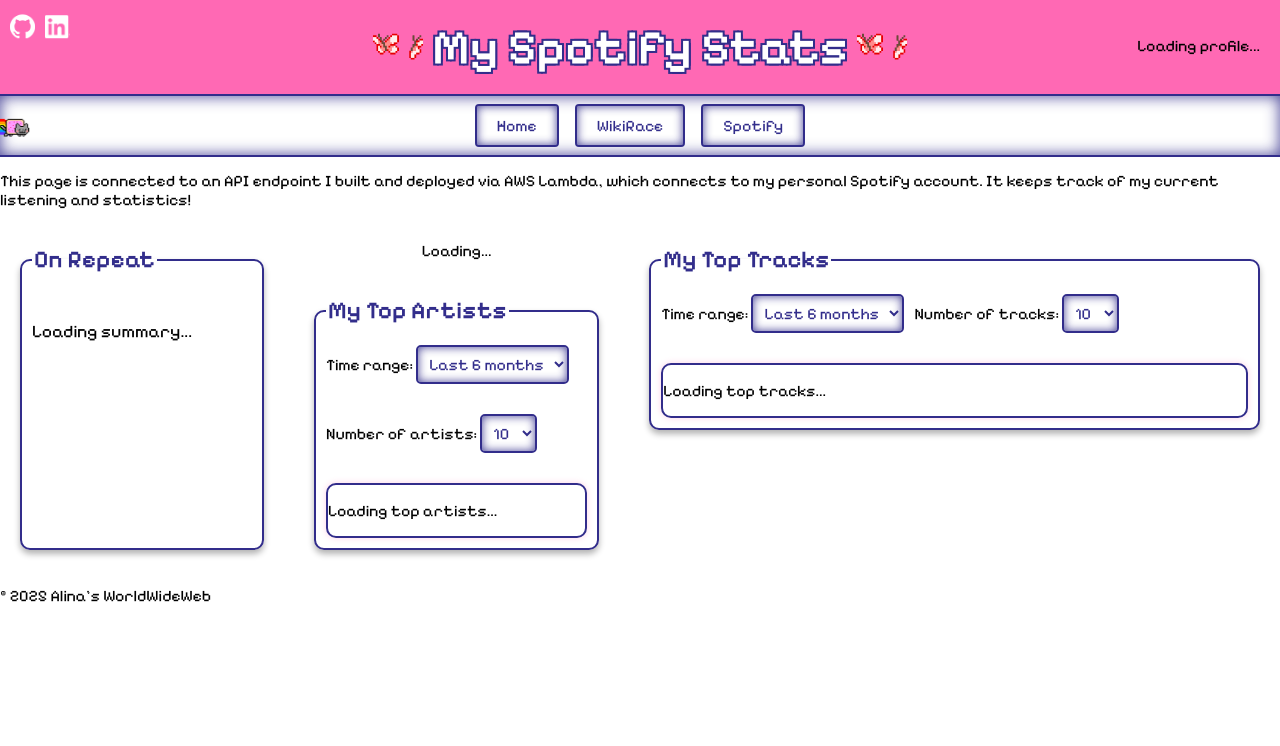
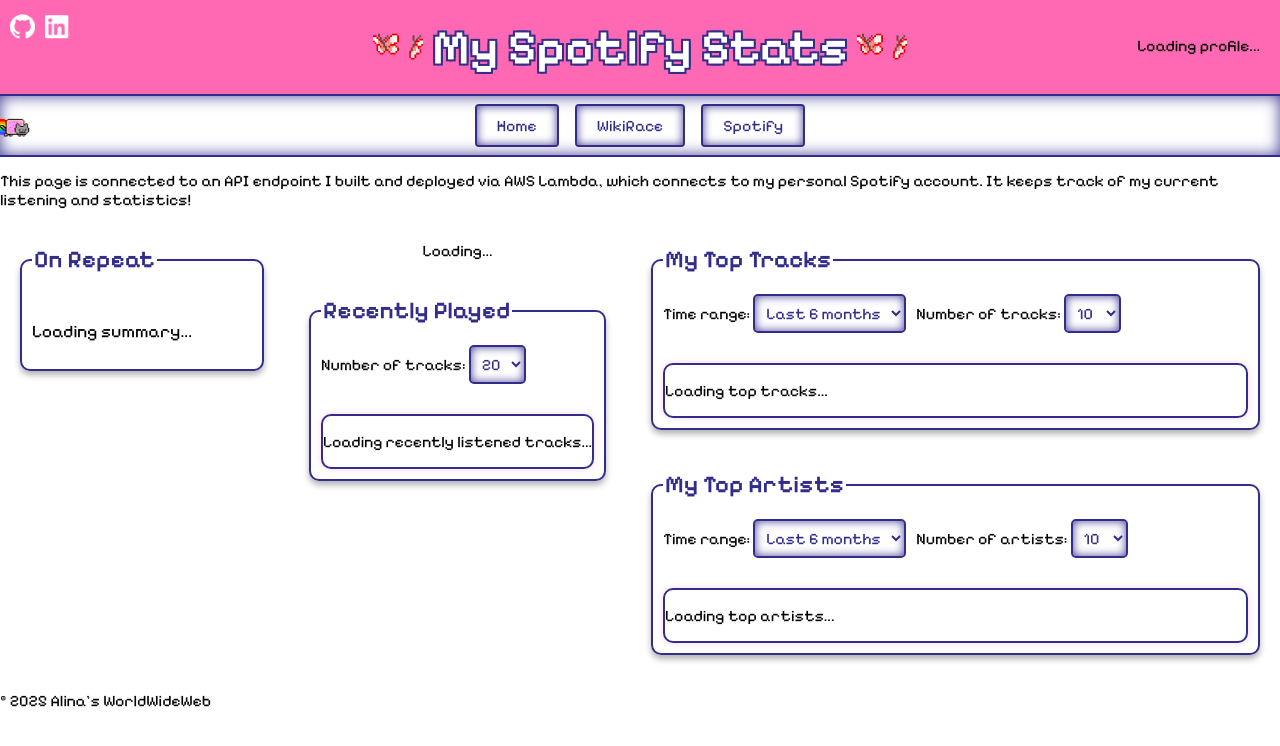
Before and after one commit to alinagarib/alinagarib.github.io, a Jekyll site: the page built from spotify.markdown, in a window 1280 px wide. Shown: the top 746 px of the page. Built offline with Jekyll 4.4.1, drawn with Linux system fonts in a browser that asks for light colours.

Commit message:
connected to new recently listened endpoint, working on layout of spotify page, updated headshot

```diff
--- a/assets/css/style.css
+++ b/assets/css/style.css
@@ -155,6 +155,10 @@
   box-sizing: border-box;
 }
 
+#wikirace-form input[type="text"]:focus{
+  outline: 2px solid hotpink;
+}
+
 button {
   display: inline-block;
   background-color: white;
@@ -203,20 +207,11 @@
 
 .spotify-container {
   display: flex;
-  /* flex-direction: column; */
   justify-content: center;
   align-items: stretch;
-  gap: 10px;
+  gap: 5px;
   width: 100%;
-  /* max-width: 1200px; */
 }
-
-/* .spotify-container {
-  display: flex;
-  justify-content: center;
-  align-items: stretch;
-  gap: 10px;
-} */
 
 #spotify-profile {
   position: absolute;
@@ -251,14 +246,31 @@
 .tracks-container {
   display: flex;
   flex-direction: column;
-  width: 100%;
+  flex: 1;
+  min-width: 0;
+  gap: 0;
 }
 
-#top-tracks {
-  max-height: 550px;
+.tracks-container fieldset {
+  flex: 1;
+  min-width: 0;
+}
+
+#recent-listening {
+  max-height: 300px;
   overflow-y: auto;
   width: 100%;
-  max-width: 700px;
+  border: 2px solid rgb(50, 45, 139);
+  border-radius: 10px;
+  box-shadow: 0px 0px 6px rgba(255, 105, 180, 0.3);
+  box-sizing: border-box;
+}
+
+#top-tracks,
+#top-artists {
+  max-height: 250px;
+  overflow-y: auto;
+  width: 100%;
   border: 2px solid rgb(50, 45, 139);
   border-radius: 10px;
   box-shadow: 0px 0px 6px rgba(255, 105, 180, 0.3);
@@ -409,16 +421,6 @@
   text-align: center;
 }
 
-#top-artists {
-  max-height: 200px;
-  overflow-y: auto;
-  width: 100%;
-  border: 2px solid rgb(50, 45, 139);
-  border-radius: 10px;
-  box-shadow: 0px 0px 6px rgba(255, 105, 180, 0.3);
-  box-sizing: border-box;
-}
-
 .artist {
   display: flex;
   align-items: center;
@@ -436,10 +438,10 @@
 }
 
 .artist img {
-  width: 30px;
-  height: 30px;
+  width: 40px;
+  height: 40px;
   margin-right: 10px;
-  border-radius: 4px;
+  border-radius: 20px;
   flex-shrink: 0;
 }
 
@@ -470,9 +472,10 @@
 .now-and-artists {
   display: flex;
   flex-direction: column;
-  align-items: center;
+  align-items: stretch;
   width: 100%;
-  max-width: 700px;
+  max-width: none;
+  gap: 0;
 }
 
 .about-me-container {
@@ -493,6 +496,8 @@
   width: 125px;
   height: 125px;
   border-radius: 75px;
+  object-fit: cover;
+  border: 2px solid rgb(50, 45, 139);
 }
 
 .about-me-content {
@@ -546,11 +551,12 @@
   }
 
   .spotify-container {
-    align-items: right;
+    align-items: flex-start;
   }
 
   .now-and-artists {
-    width: 50%;
+    width: auto;
+    flex-shrink: 0;
   }
 }
 
@@ -639,4 +645,8 @@
   .spotify-container {
     flex-direction: column;
   }
+
+  .tracks-container{
+    width: 100%;
+  }
 }
--- a/assets/js/spotify.js
+++ b/assets/js/spotify.js
@@ -165,6 +165,36 @@
 
 updateArtists();
 
+async function fetchRecentListening(limit = 20) {
+  const res = await fetch(`${API_BASE_URL}recent-listening?limit=${limit}`);
+  const recents = await res.json();
+
+  const div = document.getElementById("recent-listening");
+  div.innerHTML = recents.map((recents) => `
+    <div class="track">
+        ${recents.album_art ? `<img src="${recents.album_art}" alt="${recents.track_name} album cover">` : ""}
+        <div class="track-details">
+          <p class="track-name">${recents.track_name}</p>
+          <p class="track-artist">${recents.artist_name}</p>
+        </div>
+        <div class="track-album">
+          <p>${recents.album}</p>
+        </div>
+      </div>
+    `).join("");
+}
+
+const recentListeningSelect = document.getElementById("recent-listening-select");
+
+function updateRecents() {
+  const limit = recentListeningSelect.value;
+  fetchRecentListening(limit);
+}
+
+recentListeningSelect.addEventListener("change", updateRecents);
+
+updateRecents();
+
 document.addEventListener("DOMContentLoaded", () => {
     fetchProfile();
     fetchNowPlaying();
@@ -172,4 +202,5 @@
     fetchTopTracks();
     fetchTopRecent(3, 3);
     fetchTopArtists();
+    fetchRecentListening();
 });
--- a/spotify.markdown
+++ b/spotify.markdown
@@ -30,35 +30,24 @@
   </div>
 
   <div class="artists-container">
-    <fieldset>
-      <legend>My Top Artists</legend>
-      <div class="select-container">
-        <div>
-          <label for="artist-time-range-select">Time range:</label>
-          <select id="artist-time-range-select">
-            <option value="short_term">Last 4 weeks</option>
-            <option value="medium_term" selected>Last 6 months</option>
-            <option value="long_term">All time</option>
-          </select>
-        </div>
-        <div>
-          <label for="artist-limit">Number of artists:</label>
-          <select id="artist-limit">
-            <option value="5">5</option>
-            <option value="10" selected>10</option>
-            <option value="20">20</option>
-            <option value="50">50</option>
-          </select>
-        </div>
+  <fieldset>
+    <legend>Recently Played</legend>
+    <div class="select-container">
+      <div>
+        <label for="recent-listening-select">Number of tracks:</label>
+        <select id="recent-listening-select">
+          <option value="10">10</option>
+          <option value="20" selected>20</option>
+          <option value="50">50</option>
+        </select>
       </div>
-      <div id="top-artists">
-        <p>Loading top artists...</p>
-      </div>
-    </fieldset>
+    </div>
+    <div id="recent-listening">
+      <p>Loading recently listened tracks...</p>
+    </div>
+  </fieldset>
   </div>
 </div>
-
-
 
 <div class="tracks-container">
   <fieldset>
@@ -88,10 +77,38 @@
       <p>Loading top tracks...</p>
     </div>
   </fieldset>
+
+  <fieldset>
+      <legend>My Top Artists</legend>
+      <div class="select-container">
+        <div>
+          <label for="artist-time-range-select">Time range:</label>
+          <select id="artist-time-range-select">
+            <option value="short_term">Last 4 weeks</option>
+            <option value="medium_term" selected>Last 6 months</option>
+            <option value="long_term">All time</option>
+          </select>
+        </div>
+        <div>
+          <label for="artist-limit">Number of artists:</label>
+          <select id="artist-limit">
+            <option value="5">5</option>
+            <option value="10" selected>10</option>
+            <option value="20">20</option>
+            <option value="50">50</option>
+          </select>
+        </div>
+      </div>
+      <div id="top-artists">
+        <p>Loading top artists...</p>
+      </div>
+    </fieldset>
 </div>
 </div>
 
+
 <script>
   const API_BASE_URL = "{{ site.api_base_url }}";
+  console.log("API_BASE_URL:", API_BASE_URL);
 </script>
 <script src="{{ '/assets/js/spotify.js' | relative_url }}"></script>
```
Also changed, not shown: assets/js/wikirace.js (+15 -2 lines), index.markdown (+1 -8 lines), assets/images/headshots/headshotprofessional.jpg (renamed from assets/images/headshotprofessional.jpg), 7 other files.
